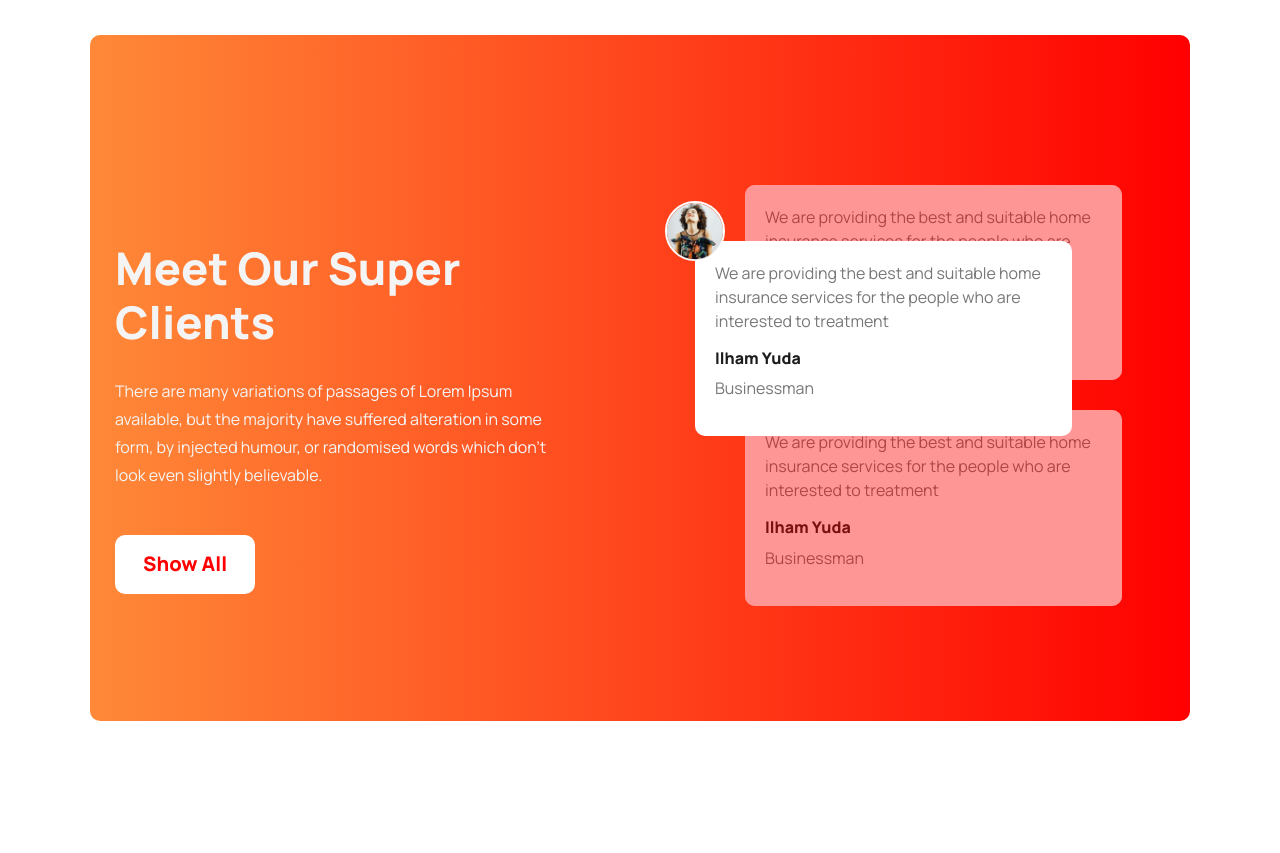
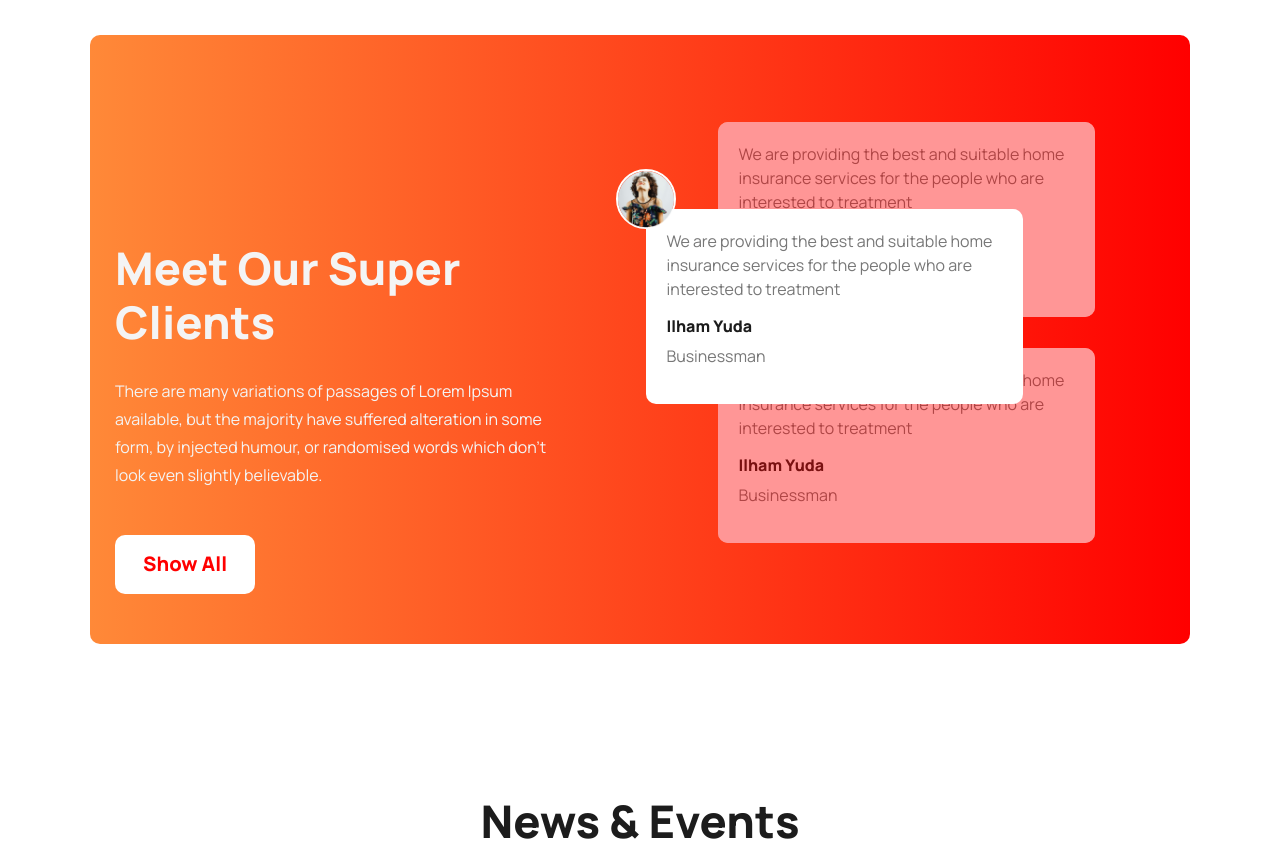
Before and after one commit to Mostafiz181/tea-house-by-bootsrap, a plain HTML site: page index.html in a window 1280 px wide. Shown: the part 1980-2833 px from the top of the page. Drawn offline with Linux system fonts and the light colour scheme.

Commit message:
positioning problem solve

```diff
--- a/css/style.css
+++ b/css/style.css
@@ -320,9 +320,9 @@
 }
 
 #meet-part .container .meet-item .great-right .card1 {
-    position: relative;
-    top: 10px;
-    right: -60px;
+    position: absolute;
+    top: -53px;
+    right: 128px;
 }
 
 #meet-part .container .meet-item .great-right .card1::after{
@@ -337,15 +337,16 @@
 }
 
 #meet-part .container .meet-item .great-right .card2 {
-    position: relative;
-    bottom: -40px;
-    right: -60px;
+    position: absolute;
+    bottom: -368px;
+    right: 128px;
 }
 
 #meet-part .container .meet-item .great-right .card3 {
-    position: relative;
-    bottom: 325px;
-    right: -10px;
+    position: absolute;
+    bottom: -229px;
+    right: 200px;
+
 }
 
 #meet-part .container .meet-item .great-right .card2::after{
```
